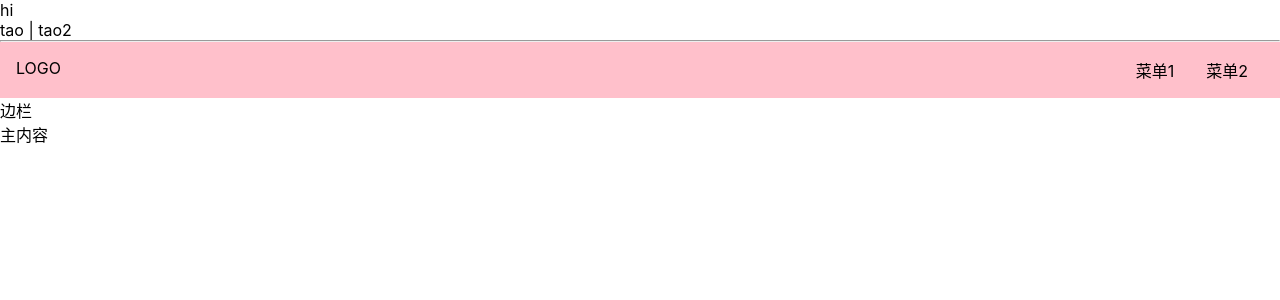
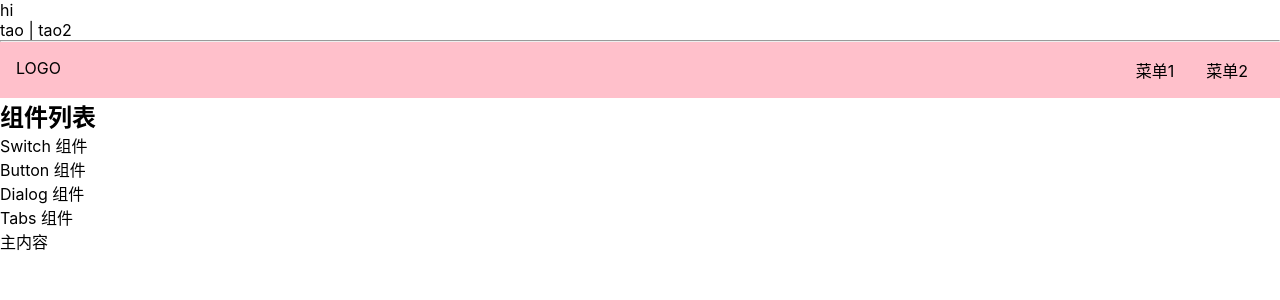
Before and after one commit to templetao/Vue-gulu-ui, a Vue app: page /doc in a window 1280 px wide. Shown: the top 300 px of the page. Built offline with nearby package versions, Linux system fonts and the light colour scheme.

Commit message:
初始化 aside 的 html

```diff
--- a/src/views/Doc.vue
+++ b/src/views/Doc.vue
@@ -1,5 +1,6 @@
 <script lang="ts">
 import Topnav from '../components/Topnav.vue'
+
 export default {
   components: {Topnav}
 }
@@ -7,9 +8,25 @@
 
 <template>
   <div>
-    <Topnav />
+    <Topnav/>
     <div>
-      <aside>边栏</aside>
+      <aside>
+        <h2>组件列表</h2>
+        <ol>
+          <li>
+            <router-link to="/doc/swich">Switch 组件</router-link>
+          </li>
+          <li>
+            <router-link to="/doc/button">Button 组件</router-link>
+          </li>
+          <li>
+            <router-link to="/doc/dialog">Dialog 组件</router-link>
+          </li>
+          <li>
+            <router-link to="/doc/tabs">Tabs 组件</router-link>
+          </li>
+        </ol>
+      </aside>
       <main>主内容</main>
     </div>
   </div>
```
